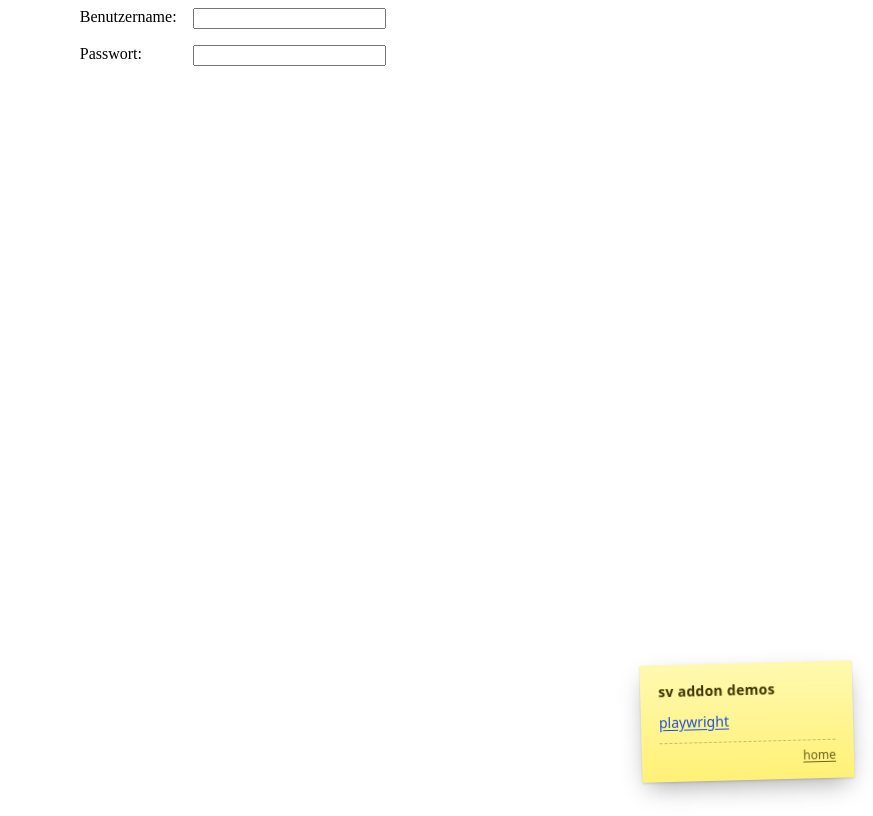
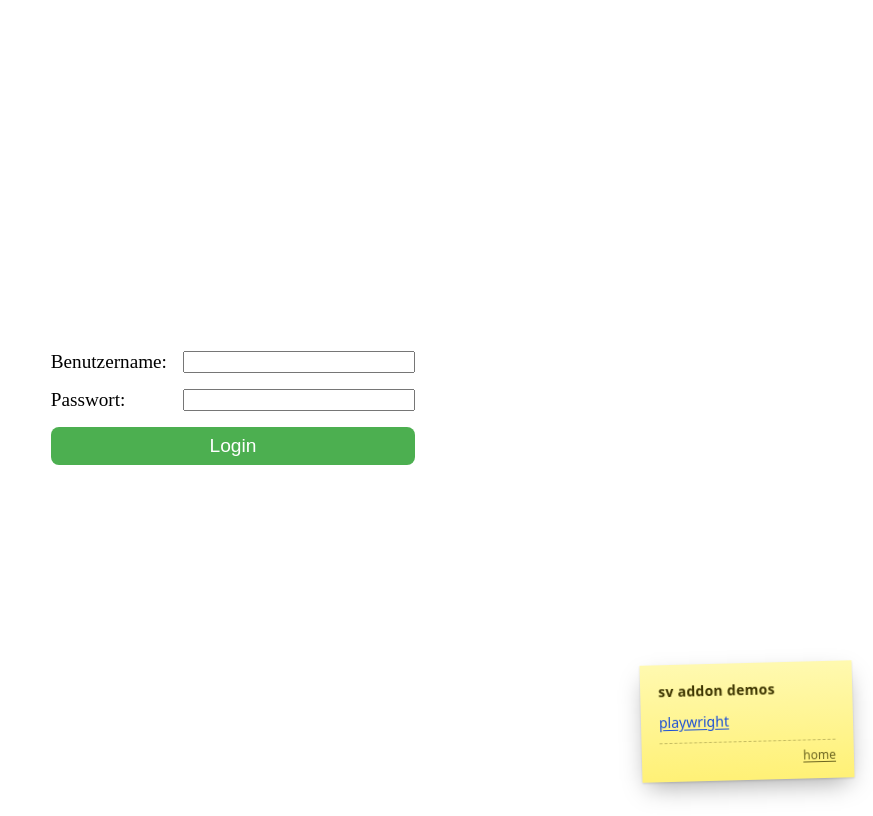
Before and after one commit to sgrubsmyon/wlkclient, a SvelteKit app in the folder svelte-kit/: page /login in a window 1280 px wide. Shown: the whole page, without its empty margins (407-1280 px from the left). Built offline with nearby package versions, Linux system fonts and the light colour scheme.

Commit message:
Improve login page styling

```diff
--- a/svelte-kit/src/routes/login/+page.svelte
+++ b/svelte-kit/src/routes/login/+page.svelte
@@ -1,16 +1,40 @@
+<main>
   <form>
+    <div class="grid">
       <label for="username">Benutzername:</label>
       <input id="username" type="text">
       <label for="password">Passwort:</label>
       <input id="password" type="password">
+    </div>
+    <button type="submit">Login</button>
   </form>
+</main>
 
 <style>
-  form {
+  main {
+    display: flex;
+    justify-content: center;
+    align-items: center;
+    height: 100vh;
+    font-size: 1.2rem;
+    font: sans-serif;
+  }
+
+  form > div.grid {
     display: grid;
     grid-template-columns: 1fr 2fr;
     gap: 1rem;
-    max-width: fit-content;
-    margin: auto;
+  }
+
+  button {
+    margin-top: 1rem;
+    width: 100%;
+    padding: 0.5rem;
+    border-radius: 0.5rem;
+    border: none;
+    background-color: #4CAF50;
+    color: white;
+    cursor: pointer;
+    font-size: 1.2rem;
   }
 </style>
```
Lines whose indentation alone changed are shown as unchanged.
